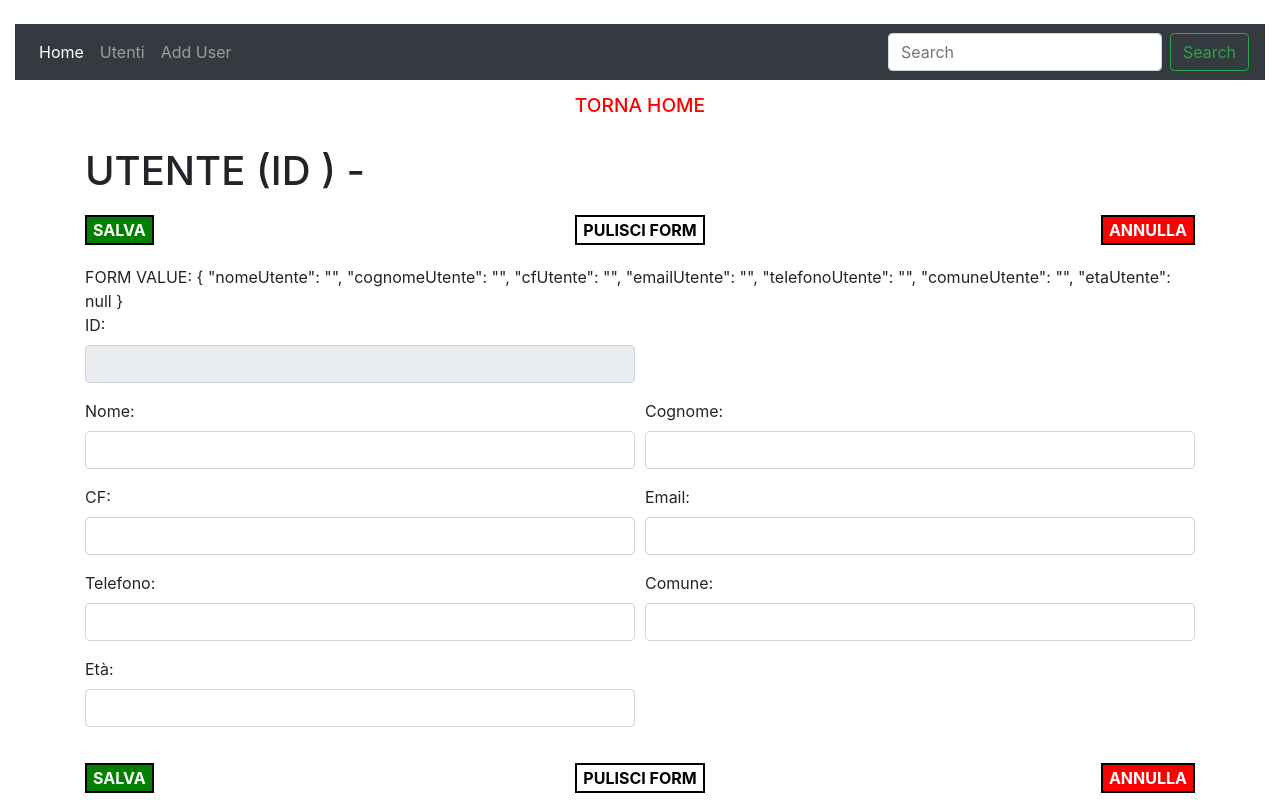
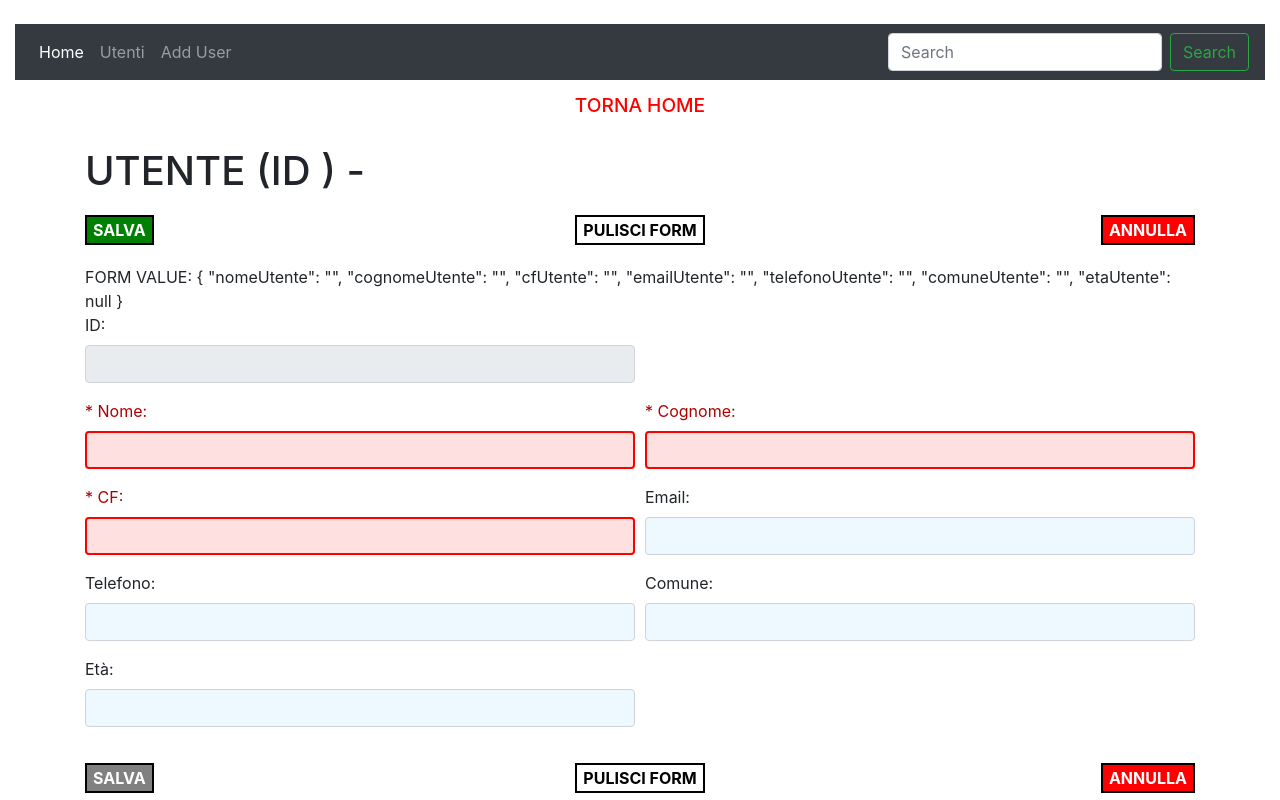
Before and after one commit to pieromz/angular-ivy-khm2eu, an Angular app: page /users/new in a window 1280 px wide. Shown: the top 800 px of the page. Built offline with nearby package versions, Linux system fonts and the light colour scheme.

Commit message:
2 files modified

```diff
--- a/src/app/component/user-detail/user-detail.component.css
+++ b/src/app/component/user-detail/user-detail.component.css
@@ -63,3 +63,36 @@
   color: hotpink;
   text-decoration: underline;
 }
+
+.alert-danger {
+  border: 2px solid red;
+}
+
+.alert-danger > p {
+  color: red;
+  text-align: center;
+  vertical-align: middle;
+  margin: auto;
+}
+
+input.ng-invalid {
+  border: 2px solid red;
+  background: rgba(255, 0, 0, 0.123);
+}
+
+input {
+  background: rgba(106, 201, 245, 0.123);
+}
+
+.buttonSalvaUtente:disabled {
+  background: gray;
+  cursor: no-drop;
+}
+
+.classNgClassInvalid {
+  color: rgb(173, 0, 0);
+}
+
+.classNgClassValid {
+  color: rgba(3, 218, 39, 0.945);
+}
--- a/src/app/component/user-detail/user-detail.component.html
+++ b/src/app/component/user-detail/user-detail.component.html
@@ -45,67 +45,167 @@
 
     <div class="form-row">
       <div class="form-group col-sm-6">
-        <label for="nomeUtente">Nome:</label>
+        <label
+          for="nomeUtente"
+          [ngClass]="{
+            classNgClassInvalid: nomeUtente.invalid,
+            classNgClassValid: !nomeUtente.invalid
+          }"
+          >* Nome:</label
+        >
         <input
+          #nomeUtente="ngModel"
           [(ngModel)]="utenteForm.nome"
           name="nomeUtente"
           id="nomeUtente"
           type="text"
           class="form-control"
           style="margin-left: 0;"
+          required="true"
+          minlength="3"
         />
+
+        <div
+          *ngIf="nomeUtente.dirty && nomeUtente.touched && nomeUtente.invalid"
+        >
+          <div class="alert-danger" *ngIf="nomeUtente.errors.required">
+            <p>* Campo Nome obbligatorio</p>
+          </div>
+          <div class="alert-danger" *ngIf="nomeUtente.errors.minlength">
+            <p>
+              * Almeno 3 caratteri ({{
+                nomeUtente.errors.minlength.actualLength | json
+              }}
+              attuali)
+            </p>
+          </div>
+        </div>
       </div>
 
       <div class="form-group col-sm-6">
-        <label for="cognomeUtente">Cognome:</label>
+        <label
+          for="cognomeUtente"
+          [ngClass]="{
+            classNgClassInvalid: cognomeUtente.invalid,
+            classNgClassValid: !cognomeUtente.invalid
+          }"
+          >* Cognome:</label
+        >
         <input
+          #cognomeUtente="ngModel"
           [(ngModel)]="utenteForm.cognome"
           name="cognomeUtente"
           id="cognomeUtente"
           type="text"
           class="form-control"
           style="margin-left: 0;"
+          required="true"
+          minlength="3"
         />
+        <div
+          *ngIf="
+            cognomeUtente.dirty &&
+            cognomeUtente.touched &&
+            cognomeUtente.invalid
+          "
+        >
+          <div class="alert-danger" *ngIf="cognomeUtente.errors.required">
+            <p>* Campo Cognome obbligatorio</p>
+          </div>
+          <div class="alert-danger" *ngIf="cognomeUtente.errors.minlength">
+            <p>
+              * Almeno 3 caratteri ({{
+                cognomeUtente.errors.minlength.actualLength | json
+              }}
+              attuali)
+            </p>
+          </div>
+        </div>
       </div>
     </div>
 
     <div class="form-row">
       <div class="form-group col-sm-6">
-        <label for="cfUtente">CF:</label>
+        <label
+          for="cfUtente"
+          [ngClass]="{
+            classNgClassInvalid: cfUtenteTag.invalid,
+            classNgClassValid: !cfUtenteTag.invalid
+          }"
+          >* CF:</label
+        >
         <input
+          #cfUtenteTag="ngModel"
           [(ngModel)]="utenteForm.cf"
           name="cfUtente"
           id="cfUtente"
           type="text"
           class="form-control"
           style="margin-left: 0;"
+          required="true"
         />
+        <div
+          *ngIf="
+            cfUtenteTag.dirty && cfUtenteTag.touched && cfUtenteTag.invalid
+          "
+        >
+          <div class="alert-danger" *ngIf="cfUtenteTag.invalid">
+            <p>* Campo CF obbligatorio</p>
+          </div>
+        </div>
       </div>
 
       <div class="form-group col-sm-6">
-        <label for="emailUtente">Email:</label>
+        <label
+          for="emailUtente"
+          [ngClass]="{
+            classNgClassInvalid: emailID.invalid
+          }"
+          >Email:</label
+        >
         <input
+          #emailID="ngModel"
           [(ngModel)]="utenteForm.email"
           name="emailUtente"
           id="emailUtente"
           type="email"
           class="form-control"
           style="margin-left: 0;"
+          email="true"
         />
+
+        <div *ngIf="emailID.dirty && emailID.touched && emailID.invalid">
+          <div class="alert-danger" *ngIf="emailID.invalid">
+            <p>* Campo Email non valido</p>
+          </div>
+        </div>
       </div>
     </div>
 
     <div class="form-row">
       <div class="form-group col-sm-6">
-        <label for="telefonoUtente">Telefono:</label>
+        <label
+          for="telefonoUtente"
+          [ngClass]="{
+            classNgClassInvalid: telID.invalid
+          }"
+          >Telefono:</label
+        >
         <input
+          #telID="ngModel"
           [(ngModel)]="utenteForm.telefono"
           name="telefonoUtente"
           id="telefonoUtente"
           type="tel"
           class="form-control"
           style="margin-left: 0;"
+          pattern="[0-9]*"
         />
+        <div *ngIf="telID.dirty && telID.touched && telID.invalid">
+          <div class="alert-danger" *ngIf="telID.invalid">
+            <p>* Campo Telefono non valido per pattern</p>
+          </div>
+        </div>
       </div>
 
       <div class="form-group col-sm-6">
@@ -138,7 +238,13 @@
 
   <div class="row containerPulsantiDettaglioFormCliente">
     <div class="col-4">
-      <button class="buttonSalvaUtente" (click)="salvaUtente()">SALVA</button>
+      <button
+        [disabled]="f.invalid"
+        class="buttonSalvaUtente"
+        (click)="salvaUtente()"
+      >
+        SALVA
+      </button>
     </div>
     <div class="col-4" style="text-align: center">
       <button class="pulisciFormUtente" (click)="svuotaCampiForm(f.form)">
```
